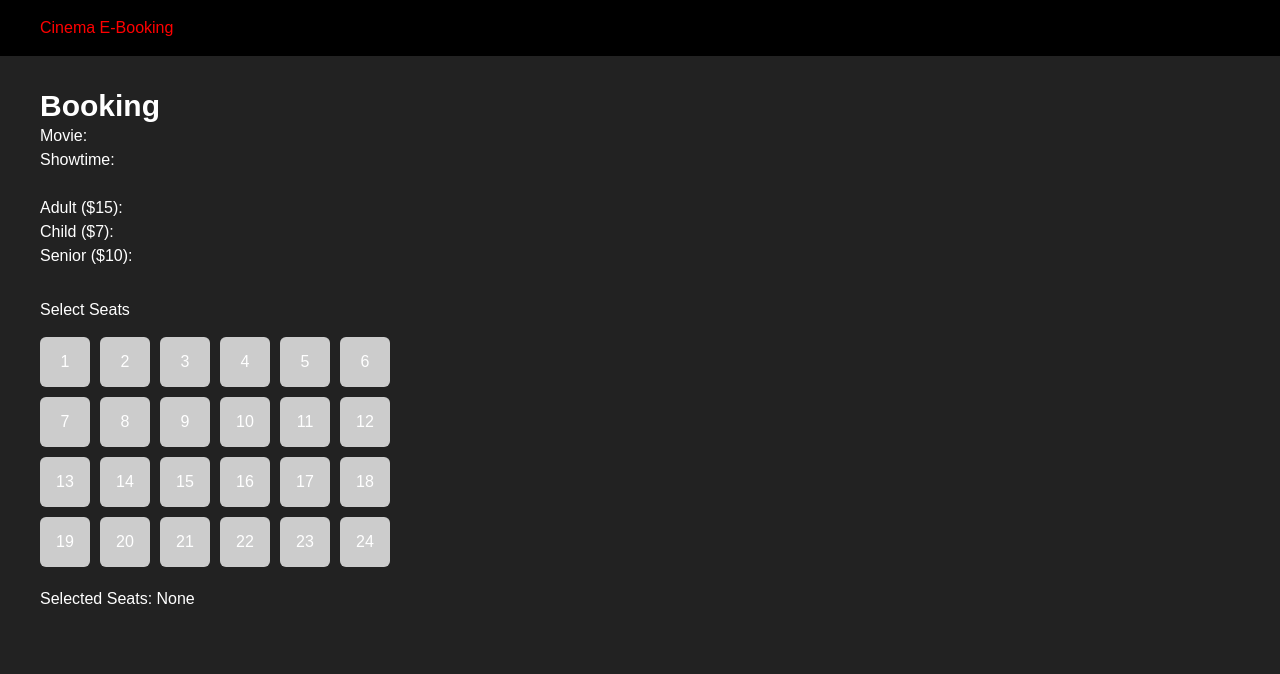
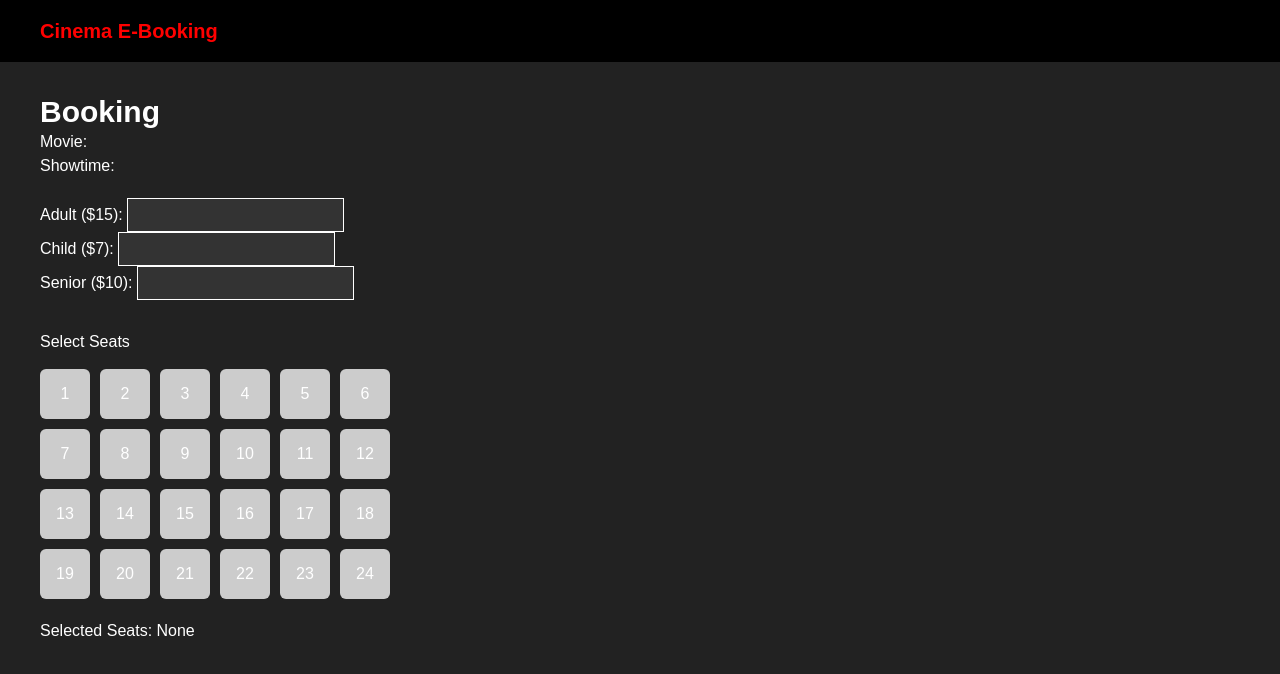
Before and after one commit to laurenlindsey03/Cinema-Ebooking-Site, a Next.js app in the folder my-app/: page /booking in a window 1280 px wide. Shown: the top 674 px of the page. Built offline with nearby package versions, Linux system fonts and the light colour scheme.

Commit message:
Added functionality to NavBar and edited visuals of movie details page and booking page.

```diff
--- a/my-app/app/booking/page.tsx
+++ b/my-app/app/booking/page.tsx
@@ -14,10 +14,48 @@ export default function Booking() {
       <p>Movie: {movie}</p>
       <p>Showtime: {time}</p>
 
-      <div className="mt-6">
-        <p>Adult ($15): <input type="number" min="0" /></p>
-        <p>Child ($7): <input type="number" min="0" /></p>
-        <p>Senior ($10): <input type="number" min="0" /></p>
+      <div style={{ marginTop: 20 }}>
+        <p>
+          Adult ($15):{" "}
+          <input
+            type="number"
+            min="0"
+            style={{
+              color: "white",
+              backgroundColor: "#333",
+              border: "1px solid white",
+              padding: "4px"
+            }}
+          />
+        </p>
+
+        <p>
+          Child ($7):{" "}
+          <input
+            type="number"
+            min="0"
+            style={{
+              color: "white",
+              backgroundColor: "#333",
+              border: "1px solid white",
+              padding: "4px"
+            }}
+          />
+        </p>
+
+        <p>
+          Senior ($10):{" "}
+          <input
+            type="number"
+            min="0"
+            style={{
+              color: "white",
+              backgroundColor: "#333",
+              border: "1px solid white",
+              padding: "4px"
+            }}
+          />
+        </p>
       </div>
 
       <Seating />
--- a/my-app/app/components/Navbar.tsx
+++ b/my-app/app/components/Navbar.tsx
@@ -9,13 +9,20 @@ export default function Navbar() {
         justifyContent: "space-between",
         alignItems: "center",
         padding: "16px 40px",
-        background: "black",
-        color: "white",
+        background: "black"
       }}
+    >
+      <Link
+        href="/"
+        style={{
+          color: "red",
+          fontSize: "20px",
+          fontWeight: "bold",
+          textDecoration: "none"
+        }}
       >
-      <div style={{color: "red"}}>
         Cinema E-Booking
-      </div>
+      </Link>
     </nav>
   );
 }
--- a/my-app/app/movie/[id]/page.tsx
+++ b/my-app/app/movie/[id]/page.tsx
@@ -21,16 +21,21 @@ export default function MovieDetails() {
       <h1>{movie.title}</h1>
 
       <img
-        src={movie.posterUrl}
-        style={{ width: "300px", marginBottom: "20px" }}
-      />
+          src={movie.posterUrl}
+          alt={movie.title}
+          style={{
+            width: "300px",
+            height: "450px",
+            borderRadius: 8,
+            cursor: "pointer"
+          }}
+        />
 
       <p><strong>Rating:</strong> {movie.rating}</p>
       <p>{movie.description}</p>
 
       <h2>Showtimes</h2>
 
-      {/* Loop through showings */}
       {movie.showings.map((showing) => (
         <div key={showing.date} style={{ marginBottom: "10px" }}>
 
```
